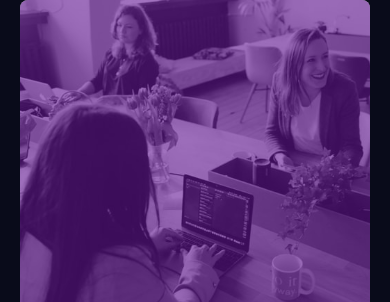
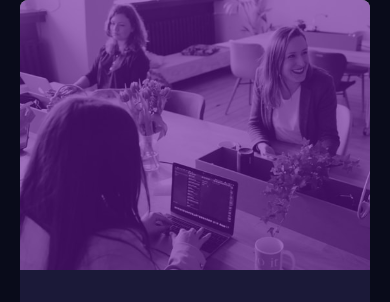
Before and after one commit to Oscar-Amarilla/stats-preview-card-component-main, a plain HTML site: page index.html in a window 390 px wide. Shown: the top 302 px of the page. Drawn offline with Linux system fonts and the light colour scheme.

Commit message:
Upgrade proyect

```diff
--- a/style.css
+++ b/style.css
@@ -91,7 +91,7 @@ body{
   }
   .cover{ /*Image box*/
     width: 350px;
-    height: 310px;
+    height: 270px;
     border-radius: 8px 8px 0px 0px;
   }
   .title_1{ /*H1 style*/
```
